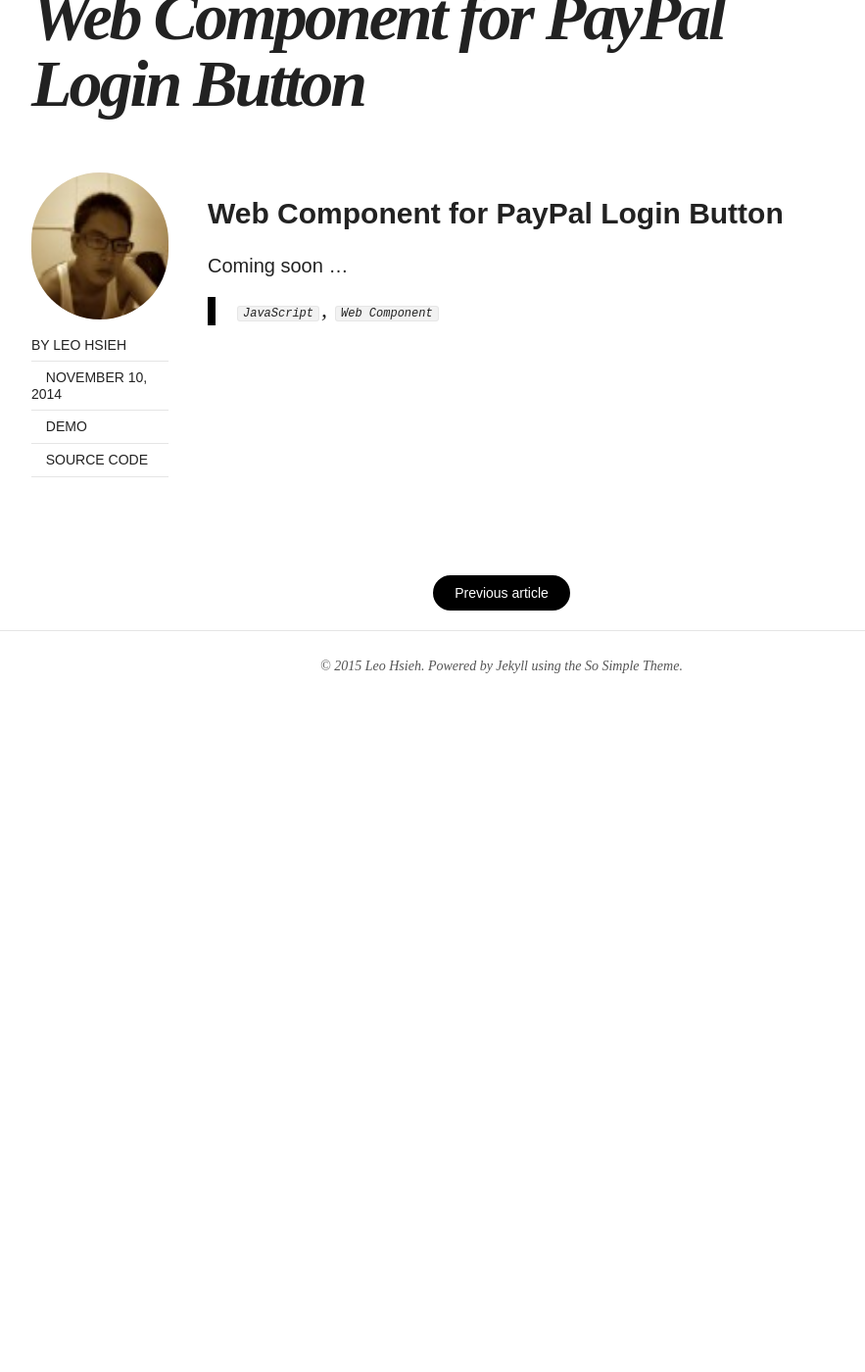
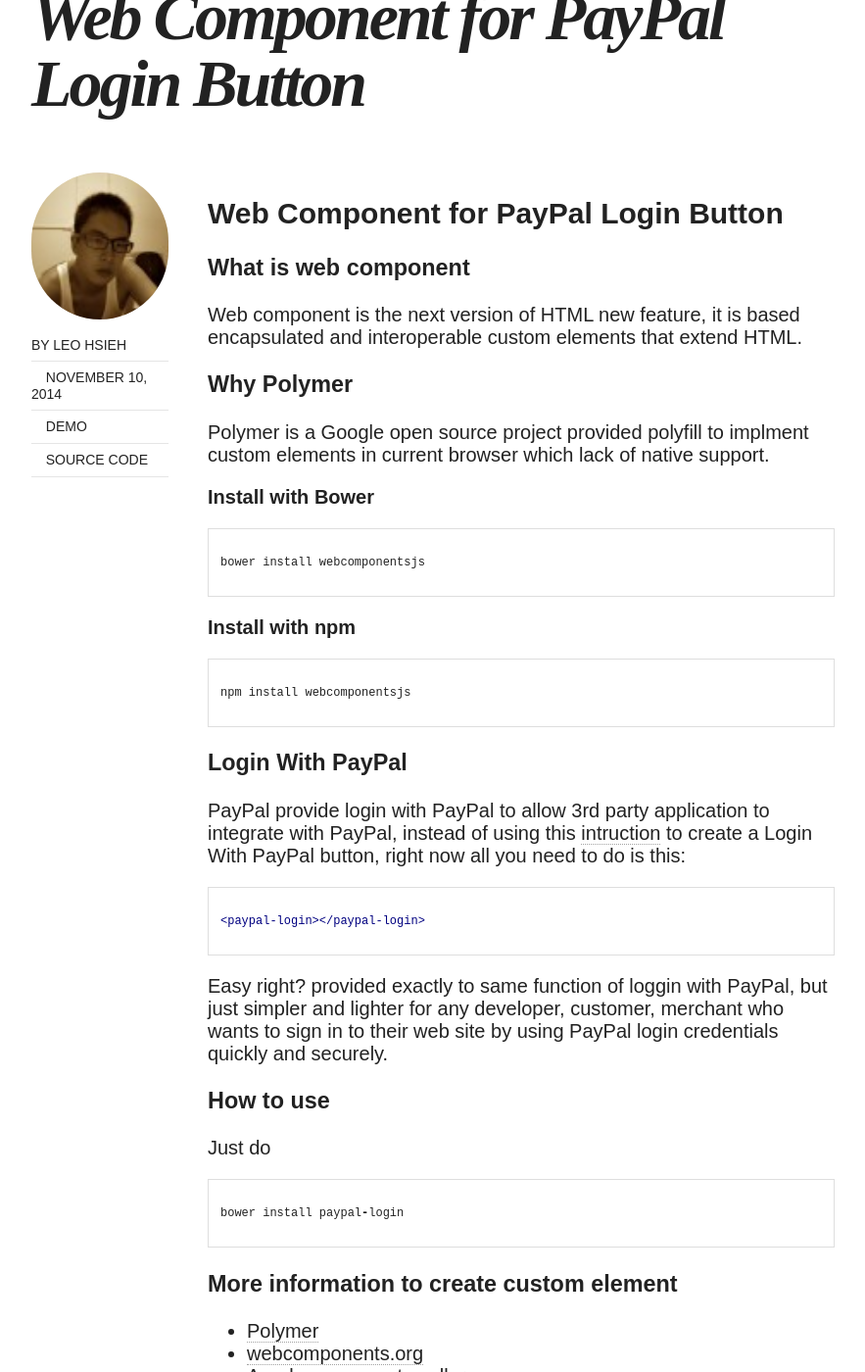
Before and after one commit to LeoAJ/leoaj.github.com, a Jekyll site: the page built from _posts/2014-11-10-PayPal-login.md, in a window 1280 px wide and 1400 px high, scrolled down 477 px. Shown: the whole window at 98% size, without its empty margins (128-1011 px from the left). Built offline with Jekyll 4.4.1, drawn with Linux system fonts in a browser that asks for light colours; nearby versions of some CDN libraries; before the commit the page ends 1267 px from its top, so only the background shows below that.

Commit message:
update paypal-login

```diff
--- a/_posts/2014-11-10-PayPal-login.md
+++ b/_posts/2014-11-10-PayPal-login.md
@@ -10,9 +10,7 @@ playNow: http://leoj.net/paypal-login
 
 # Web Component for PayPal Login Button
 
-Coming soon ...
-
-<!-- ### What is web component
+### What is web component
 
 Web component is the next version of HTML new feature, it is based encapsulated and interoperable custom elements that extend HTML.
 
@@ -48,10 +46,20 @@ PayPal provide login with PayPal to allow 3rd party application to integrate wit
 
 Easy right? <paypal-login> provided exactly to same function of loggin with PayPal, but just simpler and lighter for any developer, customer, merchant who wants to sign in to their web site by using PayPal login credentials quickly and securely.
 
+### How to use
+
+Just do
+
+{% highlight JavaScript %}
+
+bower install paypal-login
+
+{% endhighlight %}
+
 ### More information to create custom element
 
-* [Polymer](https://www.polymer-project.org)
-* [webcomponents.org](http://webcomponents.org)
-* [A web components gallery](http://customelements.io) -->
+* [Polymer](https://www.polymer-project.org){:target="_blank"}
+* [webcomponents.org](http://webcomponents.org){:target="_blank"}
+* [A web components gallery](http://customelements.io){:target="_blank"}
 
 > `JavaScript`, `Web Component`
```
